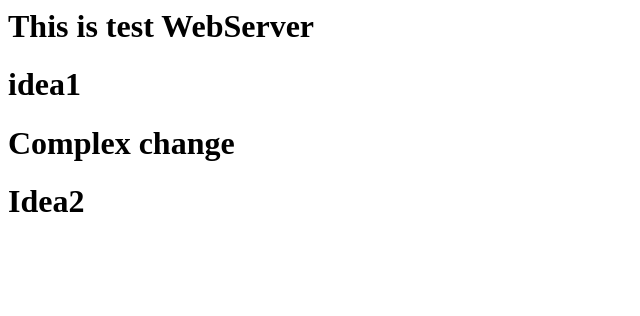
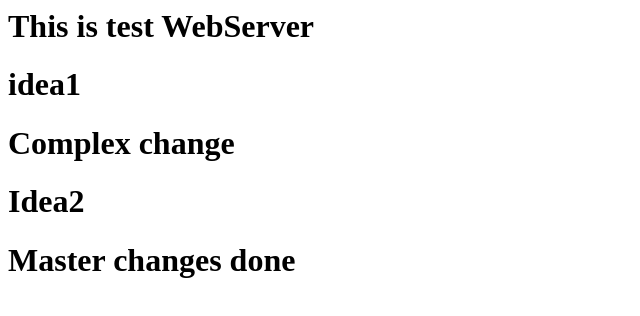
Before and after one commit to AMITKUMAROOO7/webapp0309, a plain HTML site: page index.html in a window 1280 px wide. Shown: the whole page, without its empty margins (0-640 px from the left). Drawn offline with Linux system fonts and the light colour scheme.

Commit message:
Console Master

```diff
--- a/index.html
+++ b/index.html
@@ -2,3 +2,4 @@
 <h1>idea1</h1>
 <h1>Complex  change</h1>
 <h1>Idea2</h1>
+<h1>Master changes done</h1>
```
